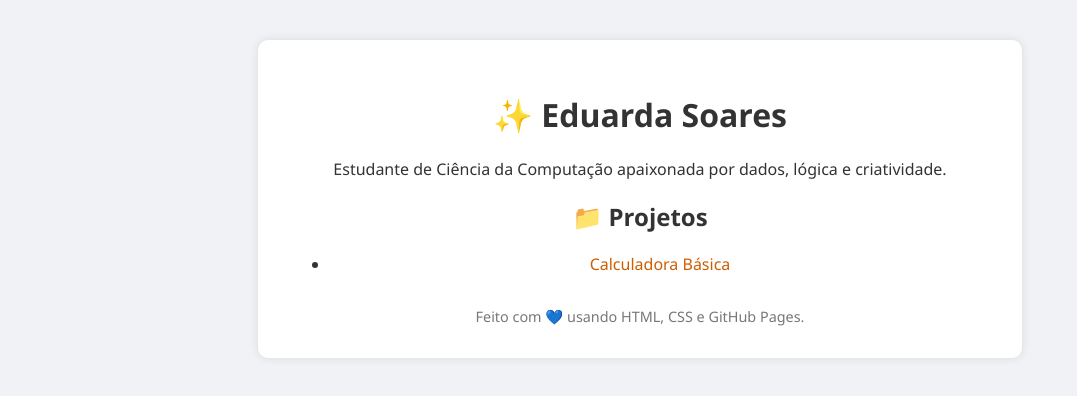
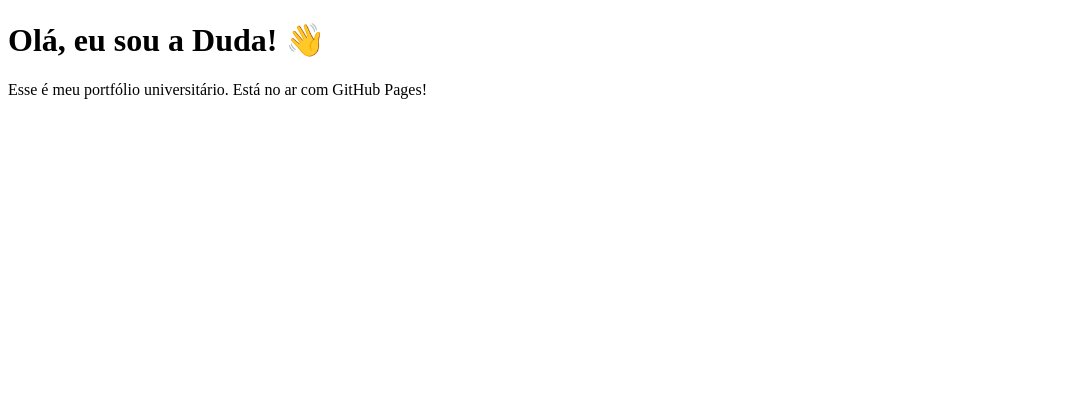
Before and after one commit to dudocarela/projeto-universitario2, a plain HTML site: page index.html in a window 1280 px wide. Shown: the whole page, without its empty margins (0-1077 px from the left). Drawn offline with Linux system fonts and the light colour scheme; files that its build step writes are made by us from their sources.

Commit message:
Corrigido index.html na raiz

```diff
--- a/index.html
+++ b/index.html
@@ -1,23 +1,11 @@
 <!DOCTYPE html>
 <html lang="pt-BR">
 <head>
-  <meta charset="UTF-8" />
-  <meta name="viewport" content="width=device-width, initial-scale=1.0"/>
-  <title>Portfólio | Eduarda Soares</title>
-  <link rel="stylesheet" href="style.css" />
+  <meta charset="UTF-8">
+  <title>Portfólio da Duda</title>
 </head>
 <body>
-  <div class="container">
-    <h1>✨ Eduarda Soares</h1>
-    <p>Estudante de Ciência da Computação apaixonada por dados, lógica e criatividade.</p>
-
-    <h2>📁 Projetos</h2>
-    <ul>
-      <li><a href="projetos-pessoais/calculadora-basica/">Calculadora Básica</a></li>
-      <!-- Adicione mais projetos conforme for criando -->
-    </ul>
-
-    <footer>Feito com 💙 usando HTML, CSS e GitHub Pages.</footer>
-  </div>
+  <h1>Olá, eu sou a Duda! 👋</h1>
+  <p>Esse é meu portfólio universitário. Está no ar com GitHub Pages!</p>
 </body>
 </html>
```
